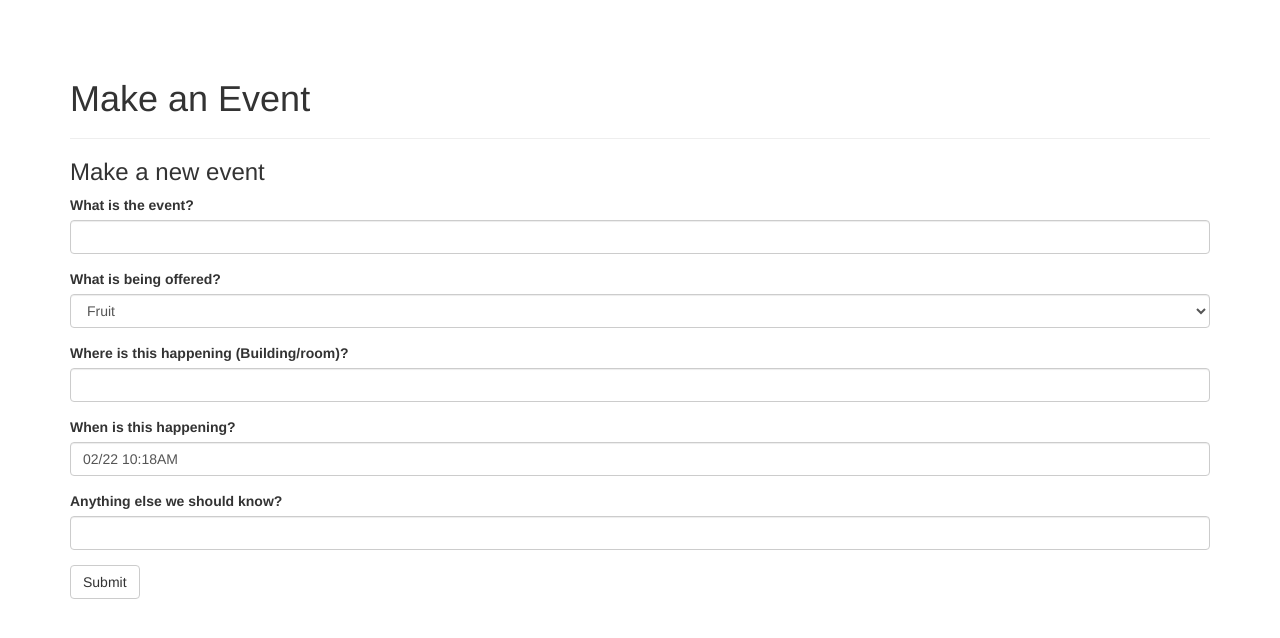
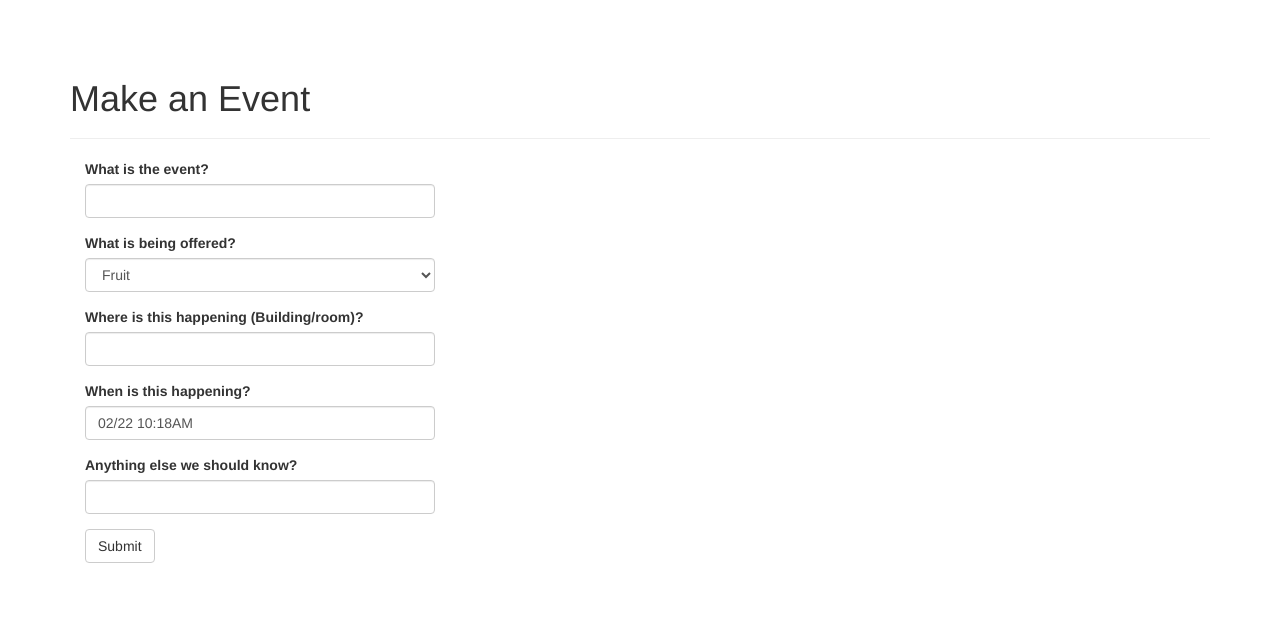
Before and after one commit to foodsnag/foodsnag-web, a Flask app: page /make-event in a window 1280 px wide. Shown: the part 51-689 px from the top of the page. Run offline with Flask 2, Linux system fonts and the light colour scheme; the visitor is signed in with stand-in values (Sample User, id 1); data comes from the database, SQL or seed files in the repository; some libraries are stand-ins or nearby versions.

Commit message:
Fixed event sizing and wording

```diff
--- a/app/templates/make-event.html
+++ b/app/templates/make-event.html
@@ -1,18 +1,19 @@
 {% extends "base.html" %}
 {% import "bootstrap/wtf.html" as wtf %}
 
-{% block title %}Pizza Time - Making an Event{% endblock %}
+{% block title %}freets.me - Making an Event{% endblock %}
 
 {% block page_content %}
 <div class="page-header">
   <h1>Make an Event</h1>
 </div>
 
-{% if current_user.is_authenticated() %}
-  <h3>Make a new event</h3>
-  {{ wtf.quick_form(form) }}
-{% else %}
-  <a href="{{ url_for('auth.register') }}">Register now!!!</a>
-{% endif %}
+<div class="col-md-4">
+  {% if current_user.is_authenticated() %}
+    {{ wtf.quick_form(form) }}
+  {% else %}
+    <a href="{{ url_for('auth.register') }}">Register now!!!</a>
+  {% endif %}
+</div>
 
 {% endblock %}
```
